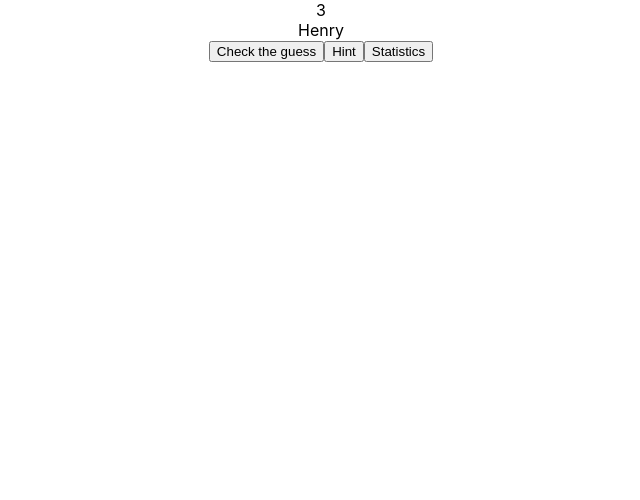
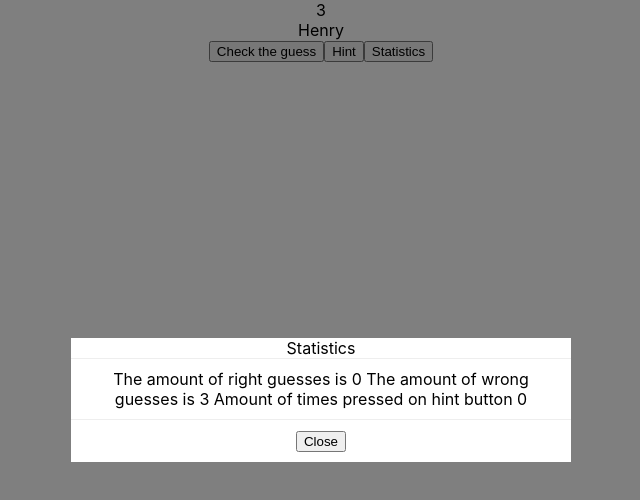
Before and after one commit to zdennisz/guess_tv_show_game, a React (Create React App) app: page / in a window 1280 px wide. Both pictures are taken after a click on the button "Statistics". Shown: the top 500 px of the page, without its empty margins (319-959 px from the left). Built offline with nearby package versions, Linux system fonts and the light colour scheme.

Commit message:
added basic modal

```diff
--- a/src/App.tsx
+++ b/src/App.tsx
@@ -3,11 +3,16 @@ import "./App.css";
 import TvShowName from "./components/TvShowName/TvShowName";
 import useKeyPress from "./components/hooks/useKeyPress";
 import Hint from "./components/Hint/Hint";
+import Statistics from "./components/Statistics/Statistics";
 function App() {
 	const keyPress = useKeyPress();
 	const [lifePoints, setLifePoints] = useState(3);
+	const [score, setScore] = useState(0);
 	const isPartOfWord = "Henry";
 	const [showHint, setShowHint] = useState(false);
+	const [showModal, setShowModal] = useState(false);
+	const [hintPressedAmount, setHitPressedAmount] = useState(0);
+
 	const checkGuessHandler = () => {
 		if (lifePoints > 0 && !isPartOfWord.includes(keyPress.key)) {
 			setLifePoints((state) => state - 1);
@@ -19,15 +24,26 @@ function App() {
 	const showHintHandler = () => {
 		setShowHint((state) => !state);
 	};
+	const showStatisticsHandler = () => {
+		setShowModal((state) => !state);
+	};
 	return (
 		<div className='App'>
 			{lifePoints}
 			<TvShowName tvShowName={"Henry"} />
-			<div className=''>
+			<div>
 				<button onClick={checkGuessHandler}>Check the guess</button>
 				<button onClick={showHintHandler}>Hint</button>
 				{showHint && <Hint hint={"bla bla some hint"} />}
-				<button>Statistics</button>
+				{showModal && (
+					<Statistics
+						amountOfRightGusses={score}
+						amountOfWrongGusses={lifePoints}
+						amountOftimesPressedHint={hintPressedAmount}
+						onClose={showStatisticsHandler}
+					/>
+				)}
+				<button onClick={showStatisticsHandler}>Statistics</button>
 			</div>
 		</div>
 	);
--- /dev/null
+++ b/src/components/Statistics/Statistics.css
@@ -0,0 +1,32 @@
+.modal {
+	position: fixed;
+	left: 0;
+	top: 0;
+	right: 0;
+	bottom: 0;
+	background-color: rgba(0, 0, 0, 0.5);
+	display: flex;
+	align-items: center;
+	justify-content: center;
+}
+.modal_content {
+	width: 500px;
+	background-color: #fff;
+}
+.modal_header,
+.modal_footer {
+	padding: 10px;
+}
+
+.modal_title {
+	margin: 0;
+}
+
+.modal_body {
+	padding: 10px;
+	border-top: 1px solid #eee;
+	border-bottom: 1px solid #eee;
+}
+.button {
+	cursor: pointer;
+}
--- /dev/null
+++ b/src/components/Statistics/Statistics.tsx
@@ -0,0 +1,48 @@
+import React, { useState, useEffect } from "react";
+import "./Statistics.css";
+declare interface StatisticsProps {
+	amountOfRightGusses: number;
+	amountOfWrongGusses: number;
+	amountOftimesPressedHint: number;
+	onClose: () => void;
+}
+
+const Statistics = ({
+	amountOfRightGusses,
+	amountOfWrongGusses,
+	amountOftimesPressedHint,
+	onClose,
+}: StatisticsProps) => {
+	const closeOnEscapeKeyDown = (e: any) => {
+		if ((e.charCode || e.keyCode) === 27) {
+			onClose();
+		}
+	};
+
+	useEffect(() => {
+		window.addEventListener("keydown", closeOnEscapeKeyDown);
+		return () => {
+			window.removeEventListener("keydown", closeOnEscapeKeyDown);
+		};
+	}, []);
+
+	return (
+		<div className='modal'>
+			<div className='modal_content'>
+				<div className='modal-header'>Statistics</div>
+				<div className='modal_body'>
+					{`  The amount of right guesses is ${amountOfRightGusses}
+                    	The amount of wrong guesses is ${amountOfWrongGusses}
+                    	Amount of times pressed on hint button ${amountOftimesPressedHint}`}
+				</div>
+				<div className='modal_footer'>
+					<button className='button' onClick={onClose}>
+						Close
+					</button>
+				</div>
+			</div>
+		</div>
+	);
+};
+
+export default Statistics;
--- a/src/index.css
+++ b/src/index.css
@@ -1,13 +1,14 @@
 body {
-  margin: 0;
-  font-family: -apple-system, BlinkMacSystemFont, 'Segoe UI', 'Roboto', 'Oxygen',
-    'Ubuntu', 'Cantarell', 'Fira Sans', 'Droid Sans', 'Helvetica Neue',
-    sans-serif;
-  -webkit-font-smoothing: antialiased;
-  -moz-osx-font-smoothing: grayscale;
+	height: 100vh;
+	margin: 0;
+	font-family: -apple-system, BlinkMacSystemFont, "Segoe UI", "Roboto", "Oxygen",
+		"Ubuntu", "Cantarell", "Fira Sans", "Droid Sans", "Helvetica Neue",
+		sans-serif;
+	-webkit-font-smoothing: antialiased;
+	-moz-osx-font-smoothing: grayscale;
 }
 
 code {
-  font-family: source-code-pro, Menlo, Monaco, Consolas, 'Courier New',
-    monospace;
+	font-family: source-code-pro, Menlo, Monaco, Consolas, "Courier New",
+		monospace;
 }
```
